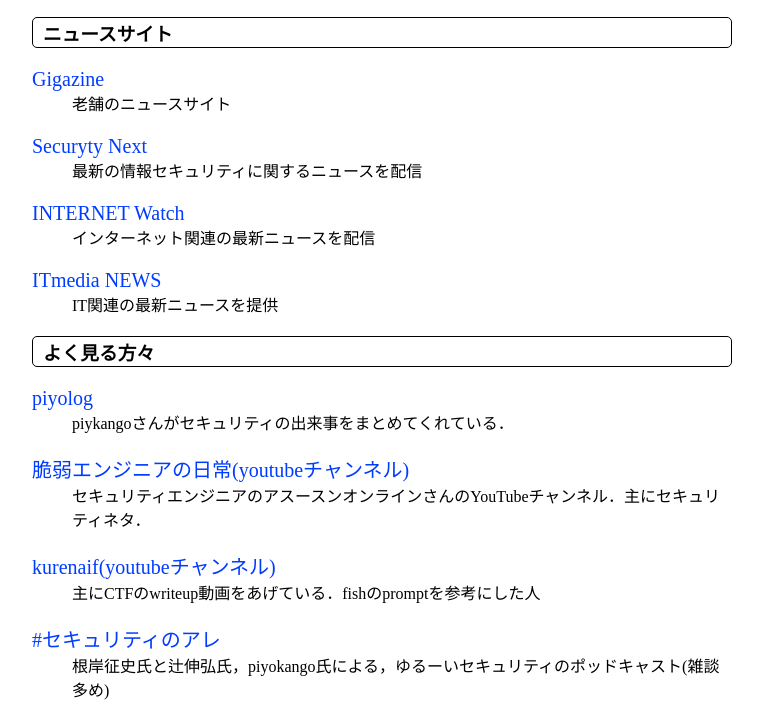
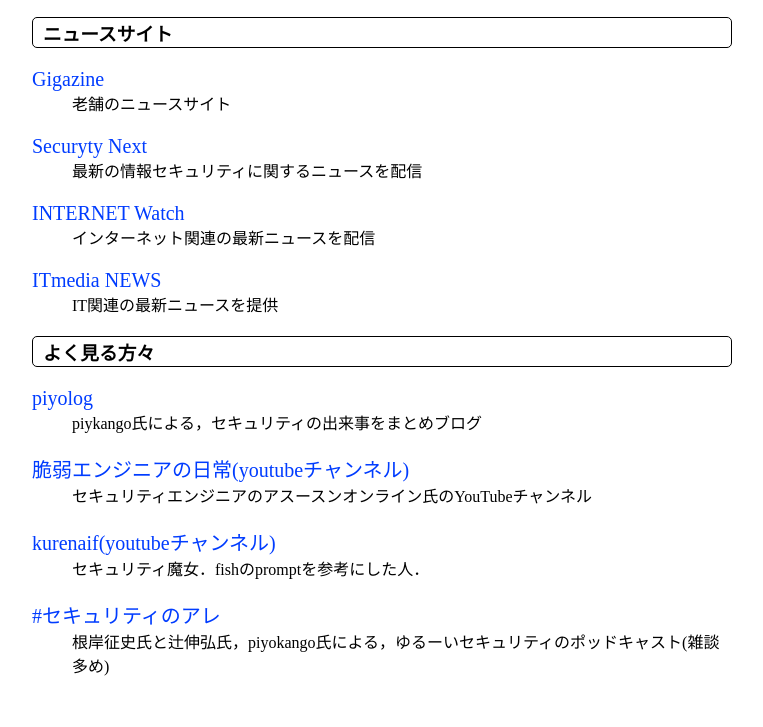
Before and after one commit to Thayato0418/Thayato0418.github.io, a plain HTML site: page index.html in a window 1280 px wide. Shown: the part 1328-2055 px from the top of the page, without its empty margins (258-1021 px from the left). After the commit the page ends 2031 px from the top, so only its background shows below. Drawn offline with Linux system fonts and the light colour scheme.

Commit message:
よく見る方々の文言を修正しました．

```diff
--- a/index.html
+++ b/index.html
@@ -68,11 +68,11 @@
   <h3>よく見る方々</h3>
   <dl>
     <dt><a href="https://piyolog.hatenadiary.jp/">piyolog</a></dt>
-      <dd>piykangoさんがセキュリティの出来事をまとめてくれている．</dd>
+      <dd>piykango氏による，セキュリティの出来事をまとめブログ</dd>
     <dt><a href="https://www.youtube.com/@full-weak-engineer">脆弱エンジニアの日常(youtubeチャンネル)</a></dt>
-      <dd>セキュリティエンジニアのアスースンオンラインさんのYouTubeチャンネル．主にセキュリティネタ．</dd>
+      <dd>セキュリティエンジニアのアスースンオンライン氏のYouTubeチャンネル</dd>
     <dt><a href="https://www.youtube.com/c/kurenaif">kurenaif(youtubeチャンネル)</a></dt>
-      <dd>主にCTFのwriteup動画をあげている．fishのpromptを参考にした人</dd>
+      <dd>セキュリティ魔女．fishのpromptを参考にした人．</dd>
     <dt><a href="https://www.tsujileaks.com/">#セキュリティのアレ</a></dt>
       <dd>根岸征史氏と辻伸弘氏，piyokango氏による，ゆるーいセキュリティのポッドキャスト(雑談多め)</dd>
   </dl>
```
